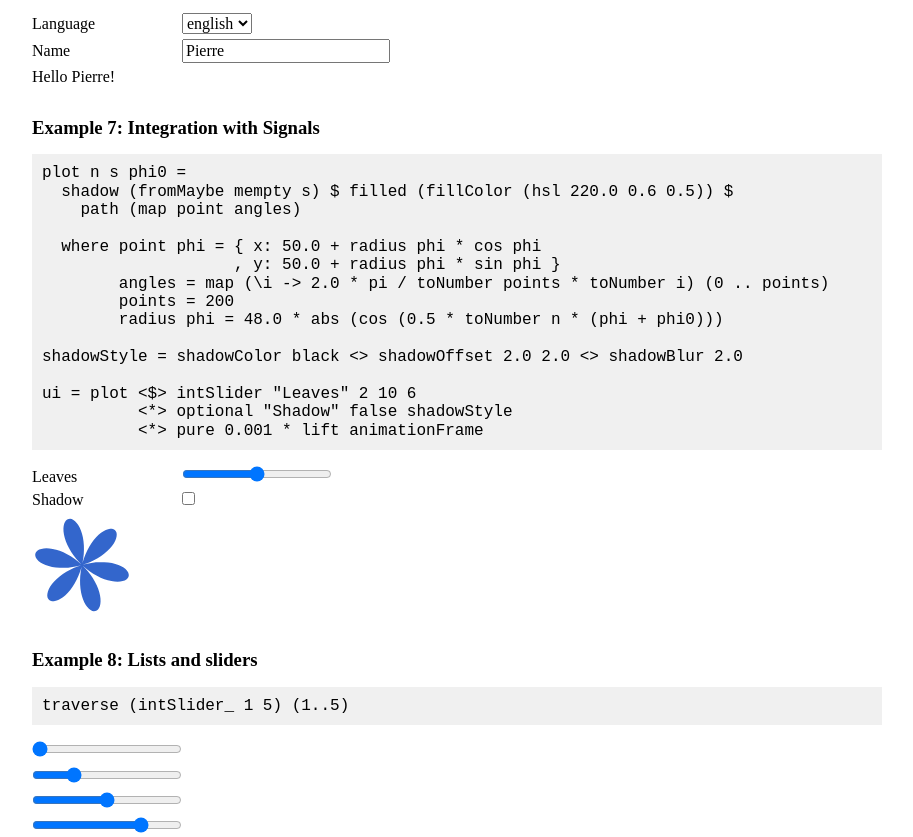
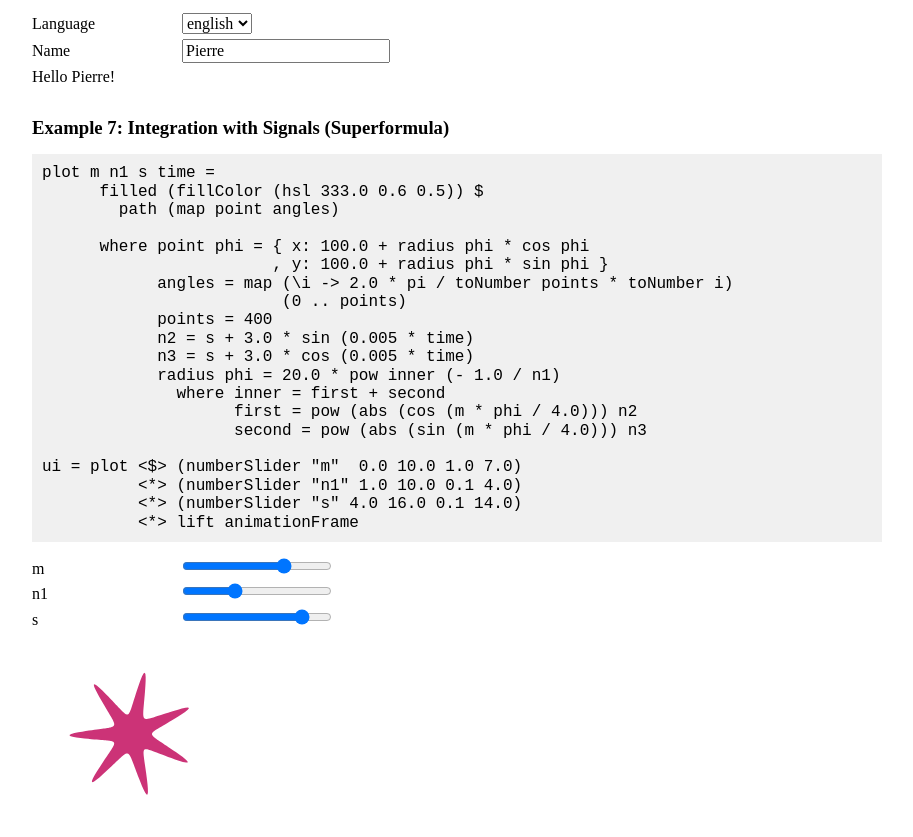
Before and after one commit to sharkdp/purescript-flare, a plain HTML site: page index.html in a window 1280 px wide. Shown: the part 1649-2486 px from the top of the page, without its empty margins (8-921 px from the left). Drawn offline with nearby package versions, Linux system fonts and the light colour scheme.

Commit message:
Update demo

```diff
--- a/index.html
+++ b/index.html
@@ -72,26 +72,31 @@ ui = (greet <$> (select "Language" English [French, German]))
         <div id="controls6"></div>
         <div id="output6"></div>
 
-        <h3>Example 7: Integration with Signals</h3>
+        <h3>Example 7: Integration with Signals (Superformula)</h3>
 <pre>
-plot n s phi0 =
-  shadow (fromMaybe mempty s) $ filled (fillColor (hsl 220.0 0.6 0.5)) $
-    path (map point angles)
+plot m n1 s time =
+      filled (fillColor (hsl 333.0 0.6 0.5)) $
+        path (map point angles)
 
-  where point phi = { x: 50.0 + radius phi * cos phi
-                    , y: 50.0 + radius phi * sin phi }
-        angles = map (\i -> 2.0 * pi / toNumber points * toNumber i) (0 .. points)
-        points = 200
-        radius phi = 48.0 * abs (cos (0.5 * toNumber n * (phi + phi0)))
+      where point phi = { x: 100.0 + radius phi * cos phi
+                        , y: 100.0 + radius phi * sin phi }
+            angles = map (\i -> 2.0 * pi / toNumber points * toNumber i)
+                         (0 .. points)
+            points = 400
+            n2 = s + 3.0 * sin (0.005 * time)
+            n3 = s + 3.0 * cos (0.005 * time)
+            radius phi = 20.0 * pow inner (- 1.0 / n1)
+              where inner = first + second
+                    first = pow (abs (cos (m * phi / 4.0))) n2
+                    second = pow (abs (sin (m * phi / 4.0))) n3
 
-shadowStyle = shadowColor black <> shadowOffset 2.0 2.0 <> shadowBlur 2.0
-
-ui = plot <$> intSlider "Leaves" 2 10 6
-          <*> optional "Shadow" false shadowStyle
-          <*> pure 0.001 * lift animationFrame
+ui = plot <$> (numberSlider "m"  0.0 10.0 1.0 7.0)
+          <*> (numberSlider "n1" 1.0 10.0 0.1 4.0)
+          <*> (numberSlider "s" 4.0 16.0 0.1 14.0)
+          <*> lift animationFrame
 </pre>
         <div id="controls7"></div>
-        <canvas id="output7" width="100" height="100"></canvas>
+        <canvas id="output7" width="200" height="200"></canvas>
 
         <h3>Example 8: Lists and sliders</h3>
 <pre>
@@ -137,7 +142,7 @@ table h w = H.table $ foldMap row (0 .. h)
   where row i = H.tr $ foldMap (cell i) (0 .. w)
         cell i j = H.td (H.text (show i ++ "," ++ show j))
 
-ui12 = table <$> intSlider_ 0 9 5 <*> intSlider_ 0 9 5
+ui = table <$> intSlider_ 0 9 5 <*> intSlider_ 0 9 5
 </pre>
         <div id="controls12"></div>
         <div id="output12"></div>
--- a/main.js
+++ b/main.js
@@ -270,9 +270,6 @@ var PS = { };
   };
   var mul = function (dict) {
       return dict.mul;
-  };
-  var $times = function (__dict_Semiring_4) {
-      return mul(__dict_Semiring_4);
   };
   var moduloSemiringNumber = new ModuloSemiring(function () {
       return semiringNumber;
@@ -456,7 +453,6 @@ var PS = { };
   exports["/"] = $div;
   exports["mod"] = mod;
   exports["div"] = div;
-  exports["*"] = $times;
   exports["+"] = $plus;
   exports["one"] = one;
   exports["mul"] = mul;
@@ -760,19 +756,6 @@ var PS = { };
       };
       return Just;
   })();
-  var maybe = function (b) {
-      return function (f) {
-          return function (_0) {
-              if (_0 instanceof Nothing) {
-                  return b;
-              };
-              if (_0 instanceof Just) {
-                  return f(_0.value0);
-              };
-              throw new Error("Failed pattern match at Data.Maybe line 26, column 1 - line 27, column 1: " + [ b.constructor.name, f.constructor.name, _0.constructor.name ]);
-          };
-      };
-  };
   var functorMaybe = new Prelude.Functor(function (fn) {
       return function (_2) {
           if (_2 instanceof Just) {
@@ -781,9 +764,6 @@ var PS = { };
           return Nothing.value;
       };
   });
-  var fromMaybe = function (a) {
-      return maybe(a)(Prelude.id(Prelude.categoryFn));
-  };
   var altMaybe = new Control_Alt.Alt(function () {
       return functorMaybe;
   }, function (_4) {
@@ -796,8 +776,6 @@ var PS = { };
   });
   exports["Nothing"] = Nothing;
   exports["Just"] = Just;
-  exports["fromMaybe"] = fromMaybe;
-  exports["maybe"] = maybe;
   exports["functorMaybe"] = functorMaybe;
   exports["altMaybe"] = altMaybe;;
 
@@ -2363,22 +2341,6 @@ var PS = { };
   };
   var $$boolean = createUI($foreign.cBoolean);
   var boolean_ = $$boolean("");
-  var optional = function (id) {
-      return function (enabled) {
-          return function (x) {
-              var ret = function (_13) {
-                  if (_13) {
-                      return new Data_Maybe.Just(x);
-                  };
-                  if (!_13) {
-                      return Data_Maybe.Nothing.value;
-                  };
-                  throw new Error("Failed pattern match at Flare line 247, column 9 - line 248, column 9: " + [ _13.constructor.name ]);
-              };
-              return Prelude["<$>"](functorUI)(ret)($$boolean(id)(enabled));
-          };
-      };
-  };
   var applyFlare = new Prelude.Apply(function () {
       return functorFlare;
   }, function (_8) {
@@ -2429,7 +2391,6 @@ var PS = { };
   exports["runFlareWith"] = runFlareWith;
   exports["select"] = select;
   exports["button"] = button;
-  exports["optional"] = optional;
   exports["boolean_"] = boolean_;
   exports["string_"] = string_;
   exports["string"] = string;
@@ -3066,42 +3027,6 @@ var PS = { };
           });
       };
   };
-  var shadowOffset = function (x) {
-      return function (y) {
-          return {
-              color: Data_Maybe.Nothing.value,
-              blur: Data_Maybe.Nothing.value,
-              offset: new Data_Maybe.Just({
-                  x: x,
-                  y: y
-              })
-          };
-      };
-  };
-  var shadowColor = function (c) {
-      return {
-          color: new Data_Maybe.Just(c),
-          blur: Data_Maybe.Nothing.value,
-          offset: Data_Maybe.Nothing.value
-      };
-  };
-  var shadowBlur = function (b) {
-      return {
-          color: Data_Maybe.Nothing.value,
-          blur: new Data_Maybe.Just(b),
-          offset: Data_Maybe.Nothing.value
-      };
-  };
-  var shadow = WithShadow.create;
-  var semigroupShadow = new Prelude.Semigroup(function (_18) {
-      return function (_19) {
-          return {
-              color: Control_Alt["<|>"](Data_Maybe.altMaybe)(_18.color)(_19.color),
-              blur: Control_Alt["<|>"](Data_Maybe.altMaybe)(_18.blur)(_19.blur),
-              offset: Control_Alt["<|>"](Data_Maybe.altMaybe)(_18.offset)(_19.offset)
-          };
-      };
-  });
   var semigroupOutlineStyle = new Prelude.Semigroup(function (_12) {
       return function (_13) {
           return {
@@ -3251,13 +3176,6 @@ var PS = { };
           lineWidth: Data_Maybe.Nothing.value
       };
   };
-  var monoidShadow = new Data_Monoid.Monoid(function () {
-      return semigroupShadow;
-  }, {
-      color: Data_Maybe.Nothing.value,
-      blur: Data_Maybe.Nothing.value,
-      offset: Data_Maybe.Nothing.value
-  });
   var lineWidth = function (c) {
       return {
           color: Data_Maybe.Nothing.value,
@@ -3287,18 +3205,12 @@ var PS = { };
   exports["scale"] = scale;
   exports["outlined"] = outlined;
   exports["filled"] = filled;
-  exports["shadow"] = shadow;
-  exports["shadowColor"] = shadowColor;
-  exports["shadowBlur"] = shadowBlur;
-  exports["shadowOffset"] = shadowOffset;
   exports["lineWidth"] = lineWidth;
   exports["outlineColor"] = outlineColor;
   exports["fillColor"] = fillColor;
   exports["circle"] = circle;
   exports["path"] = path;
-  exports["semigroupOutlineStyle"] = semigroupOutlineStyle;
-  exports["semigroupShadow"] = semigroupShadow;
-  exports["monoidShadow"] = monoidShadow;;
+  exports["semigroupOutlineStyle"] = semigroupOutlineStyle;;
 
 })(PS["Graphics.Drawing"] = PS["Graphics.Drawing"] || {});
 (function(exports) {
@@ -3731,7 +3643,7 @@ var PS = { };
           if (!_4.add) {
               return xs;
           };
-          throw new Error("Failed pattern match at Test.Main line 120, column 1 - line 122, column 1: " + [ _4.add.constructor.name ]);
+          throw new Error("Failed pattern match at Test.Main line 125, column 1 - line 127, column 1: " + [ _4.add.constructor.name ]);
       };
   };
   var ui9 = Prelude["&&"](Flare.booleanAlgebraUI(Prelude.booleanAlgebraBoolean))(Flare.boolean_(false))(Flare.boolean_(true));
@@ -3747,7 +3659,7 @@ var PS = { };
       if (!_3) {
           return 0;
       };
-      throw new Error("Failed pattern match at Test.Main line 101, column 1 - line 102, column 1: " + [ _3.constructor.name ]);
+      throw new Error("Failed pattern match at Test.Main line 106, column 1 - line 107, column 1: " + [ _3.constructor.name ]);
   };
   var ui11 = Flare.foldp(Prelude["+"](Prelude.semiringInt))(0)(Prelude["<$>"](Flare.functorUI)(toInt)(Flare.button("Increment")));
   var table = function (h) {
@@ -3776,27 +3688,33 @@ var PS = { };
       };
       throw new Error("Failed pattern match at Test.Main line 50, column 1 - line 55, column 1: " + [ _5.constructor.name ]);
   });
-  var shadowStyle = Prelude["<>"](Graphics_Drawing.semigroupShadow)(Graphics_Drawing.shadowColor(Graphics_Drawing_Color.black))(Prelude["<>"](Graphics_Drawing.semigroupShadow)(Graphics_Drawing.shadowOffset(2.0)(2.0))(Graphics_Drawing.shadowBlur(2.0)));
-  var plot = function (n) {
+  var plot = function (m) {
+      return function (n1) {
           return function (s) {
-          return function (phi0) {
+              return function (time) {
+                  var n3 = s + 3.0 * $$Math.cos(5.0e-3 * time);
+                  var n2 = s + 3.0 * $$Math.sin(5.0e-3 * time);
                   var radius = function (phi) {
-                  return 48.0 * $$Math.abs($$Math.cos(0.5 * Data_Int.toNumber(n) * (phi + phi0)));
+                      var second = $$Math.pow($$Math.abs($$Math.sin((m * phi) / 4.0)))(n3);
+                      var first = $$Math.pow($$Math.abs($$Math.cos((m * phi) / 4.0)))(n2);
+                      var inner = first + second;
+                      return 20.0 * $$Math.pow(inner)(-1.0 / n1);
                   };
                   var point = function (phi) {
                       return {
-                      x: 50.0 + radius(phi) * $$Math.cos(phi),
-                      y: 50.0 + radius(phi) * $$Math.sin(phi)
+                          x: 100.0 + radius(phi) * $$Math.cos(phi),
+                          y: 100.0 + radius(phi) * $$Math.sin(phi)
                       };
                   };
                   var angles = Prelude.map(Prelude.functorArray)(function (i) {
-                  return ((2.0 * $$Math.pi) / Data_Int.toNumber(200)) * Data_Int.toNumber(i);
-              })(Data_Array[".."](0)(200));
-              return Graphics_Drawing.shadow(Data_Maybe.fromMaybe(Data_Monoid.mempty(Graphics_Drawing.monoidShadow))(s))(Graphics_Drawing.filled(Graphics_Drawing.fillColor(Graphics_Drawing_Color.hsl(220.0)(0.6)(0.5)))(Graphics_Drawing.path(Data_Foldable.foldableArray)(Prelude.map(Prelude.functorArray)(point)(angles))));
-          };
-      };
-  };
-  var ui7 = Prelude["<*>"](Flare.applyUI)(Prelude["<*>"](Flare.applyUI)(Prelude["<$>"](Flare.functorUI)(plot)(Flare.intSlider("Leaves")(2)(10)(6)))(Flare.optional("Shadow")(false)(shadowStyle)))(Prelude["*"](Flare.semiringUI(Prelude.semiringNumber))(Prelude.pure(Flare.applicativeUI)(1.0e-3))(Flare.lift(Signal_DOM.animationFrame)));
+                      return ((2.0 * $$Math.pi) / Data_Int.toNumber(400)) * Data_Int.toNumber(i);
+                  })(Data_Array[".."](0)(400));
+                  return Graphics_Drawing.filled(Graphics_Drawing.fillColor(Graphics_Drawing_Color.hsl(333.0)(0.6)(0.5)))(Graphics_Drawing.path(Data_Foldable.foldableArray)(Prelude.map(Prelude.functorArray)(point)(angles)));
+              };
+          };
+      };
+  };
+  var ui7 = Prelude["<*>"](Flare.applyUI)(Prelude["<*>"](Flare.applyUI)(Prelude["<*>"](Flare.applyUI)(Prelude["<$>"](Flare.functorUI)(plot)(Flare.numberSlider("m")(0.0)(10.0)(1.0)(7.0)))(Flare.numberSlider("n1")(1.0)(10.0)(0.1)(4.0)))(Flare.numberSlider("s")(4.0)(16.0)(0.1)(14.0)))(Flare.lift(Signal_DOM.animationFrame));
   var inputs = Prelude["<*>"](Flare.applyUI)(Prelude["<$>"](Flare.functorUI)(function (_0) {
       return function (_1) {
           return {
@@ -3877,7 +3795,6 @@ var PS = { };
   exports["ui9"] = ui9;
   exports["ui8"] = ui8;
   exports["ui7"] = ui7;
-  exports["shadowStyle"] = shadowStyle;
   exports["plot"] = plot;
   exports["ui6"] = ui6;
   exports["greet"] = greet;
```
Lines whose indentation alone changed are shown as unchanged.
